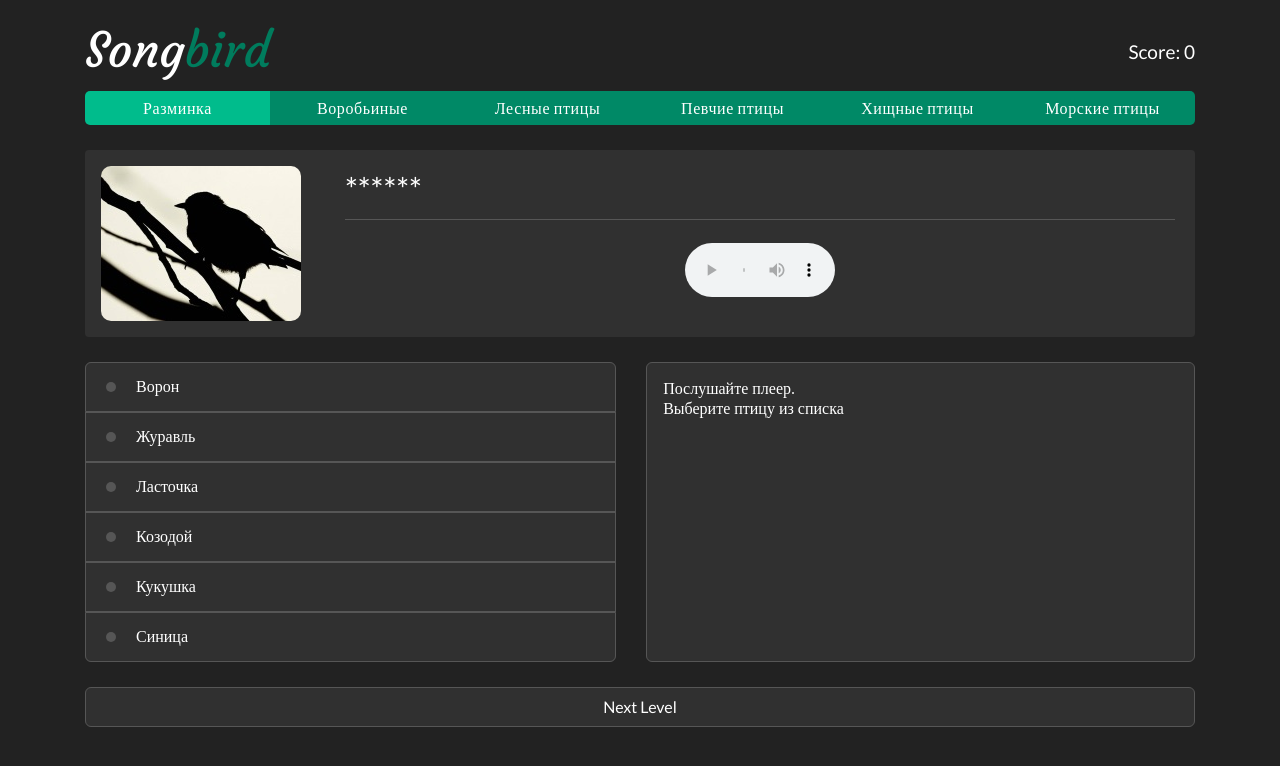
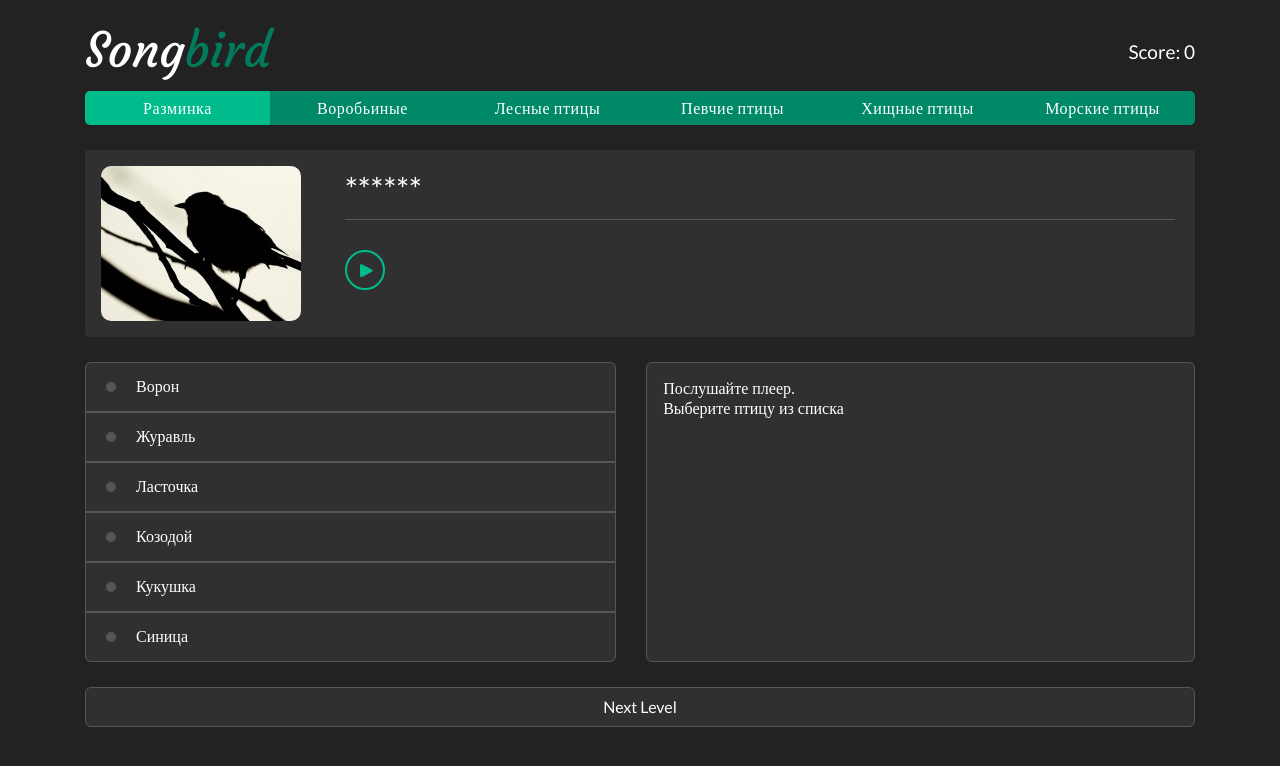
Before and after one commit to andrzejpuzynski/songbird, a React (Create React App) app: page / in a window 1280 px wide. Shown: the top 766 px of the page. Built offline with nearby package versions, Linux system fonts and the light colour scheme.

Commit message:
feat: Changing player layout

```diff
--- a/src/components/Player.js
+++ b/src/components/Player.js
@@ -1,11 +1,59 @@
 import React from 'react';
 import '../styles/Player.css';
 
-const Player = (props) => {
-    return (
-        <audio controls className="player-container" src={props.source}>
-        </audio>
-    )
+class Player extends React.Component {
+    constructor(props) {
+        super(props);
+        this.state = {
+            play: false,
+        };
+        this.toggleplayback = this.toggleplayback.bind(this);
+        this.audioRef = React.createRef();
+    }
+
+    toggleplayback() {
+        const player = this.audioRef.current;
+        if(this.state.play === false) {
+            player.play();
+        } else {
+            player.pause();
+        }
+        this.setState({
+            play: !this.state.play
+        });
+    }
+
+    render() {
+        const PauseIcon = props => (
+            <svg viewBox="0 0 47.607 47.607" {...props}>
+                <path
+                    fill="#00bc8c"
+                    d="M17.991 40.976a6.631 6.631 0 01-13.262 0V6.631a6.631 6.631 0 0113.262 0v34.345zM42.877 40.976a6.631 6.631 0 01-13.262 0V6.631a6.631 6.631 0 0113.262 0v34.345z"
+                />
+            </svg>
+        );
+
+        const PlayIcon = props => (
+            <svg viewBox="-200 0 1200 1000" {...props}>
+                <path
+                    fill="#00bc8c"
+                    d="M96.51 11.97c-31.23 8.05-53.26 32.76-63.42 71.27-3.45 12.84-3.64 29.7-3.64 416.71s.19 403.87 3.64 416.71c16.09 60.74 61.69 86.03 120.9 67.25 9-2.87 53.65-25.1 116.49-58.24 56.14-29.51 221.29-116.3 367.28-192.93 145.99-76.64 271.29-143.31 278.38-148.1 39.28-25.68 59.59-63.04 53.26-97.52-4.79-26.63-24.33-53.07-52.88-71.65C892 399.37 172.58 22.32 154.95 16.38c-18.97-6.33-43.3-8.24-58.44-4.41z"
+                />
+            </svg>
+        );
+        return (
+            <React.Fragment>
+                <div
+                    className="playback-button"
+                    onClick={this.toggleplayback}
+                >
+                    {this.state.play === true ? <PauseIcon /> : <PlayIcon />}
+                </div>
+                <audio ref={this.audioRef} className="player-container" src={this.props.source}>
+                </audio>
+            </React.Fragment>
+        )
+    }
 }
 
 export default Player;
--- /dev/null
+++ b/src/components/PlayerButton.js
@@ -0,0 +1,5 @@
+import * as React from "react";
+
+
+
+export default PlayerButton;
--- a/src/styles/AnswerInfo.css
+++ b/src/styles/AnswerInfo.css
@@ -105,7 +105,7 @@
   width: 100%;
   height: 28px;
   margin-top: 12px;
-  margin-bottom: 8px;
+  margin-bottom: 18px;
   font-family: "Lato";
   font-size: 15px;
   font-weight: 500;
@@ -114,7 +114,7 @@
   color: var(--colour-white);
 }
 
-@media screen and (min-width: 576px) and (orientation: portrait) {
+@media screen and (min-width: 576px) {
   .main-answerinfo-birdnamelat {
       text-align: left;
   }
--- a/src/styles/Player.css
+++ b/src/styles/Player.css
@@ -1,3 +1,12 @@
 .player-container {
     max-width: 150px;
 }
+
+.playback-button {
+    padding: 10px;
+    padding-top: 11px;
+    width: 40px;
+    height: 40px;
+    border: 2px solid var(--colour-active-part);
+    border-radius: 50%;
+}
--- a/src/styles/Question.css
+++ b/src/styles/Question.css
@@ -76,7 +76,7 @@
 
 .main-question-birdplayer {
   display: flex;
-  justify-content: center;
+  justify-content: flex-start;
   align-items: center;
   width: 100%;
   height: 100px;
```
